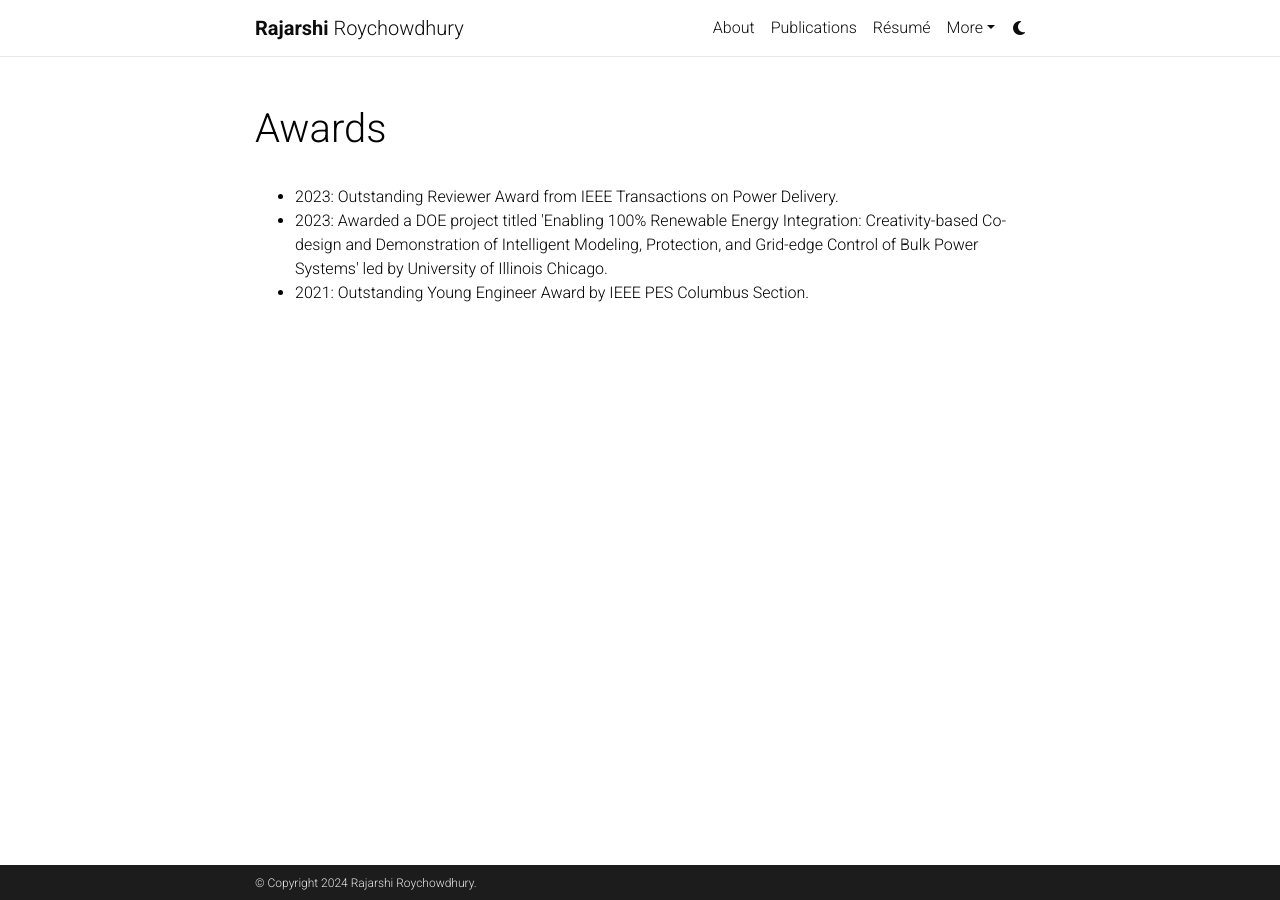
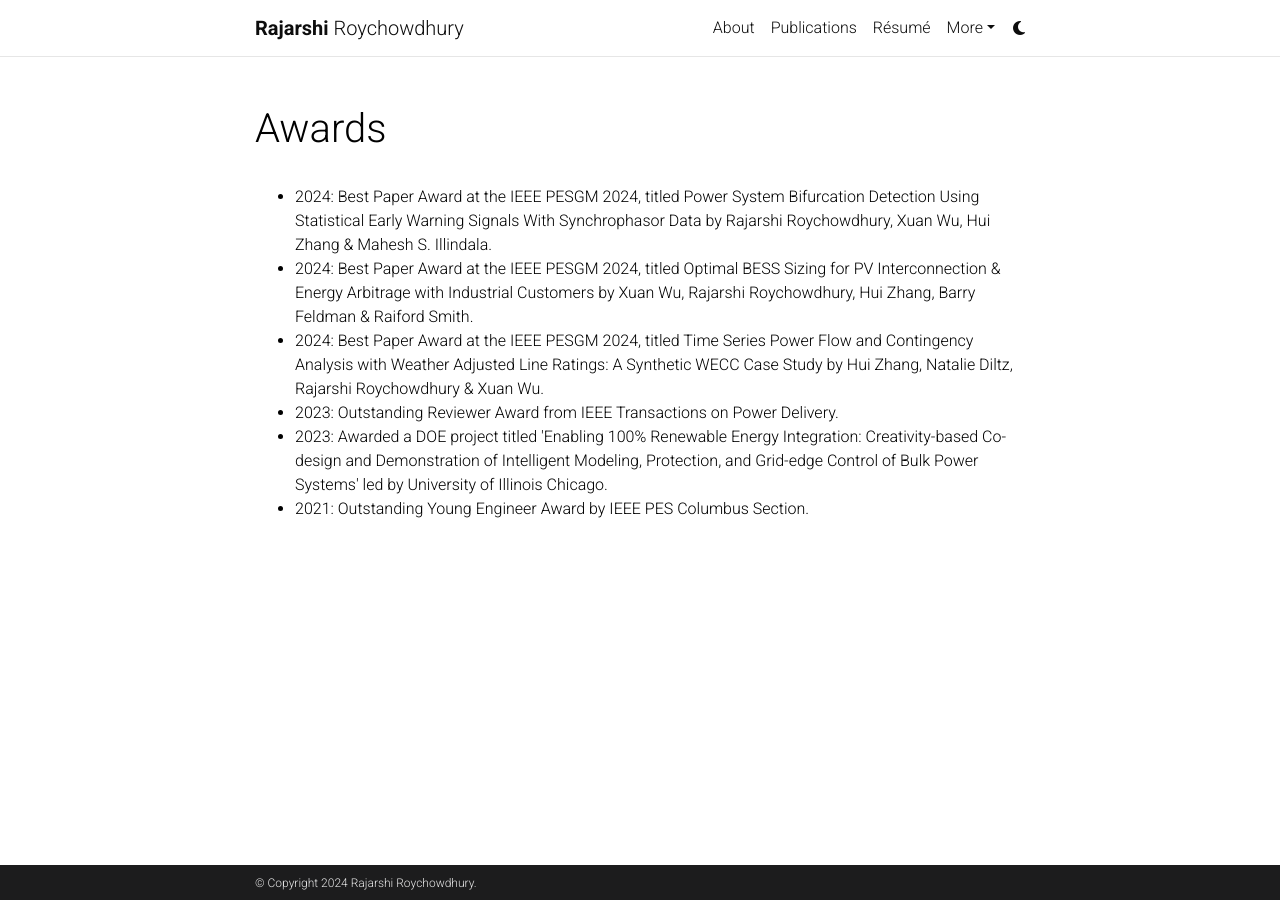
Before and after one commit to rajarshiroychowdhury/rajarshiroychowdhury.github.io, a Jekyll site: the page built from _pages/awards.md, in a window 1280 px wide. Built offline with Jekyll 4.4.1, drawn with Linux system fonts in a browser that asks for light colours; full-size pictures stand in for the smaller copies a plugin makes; comment, search, counter and statistics services are not loaded; a style sheet for code colours, icons or effects is not loaded.

Commit message:
news and awards updates

```diff
--- a/_pages/awards.md
+++ b/_pages/awards.md
@@ -8,6 +8,9 @@ nav_order: 4
 ---
 
 <ul>
+  <li>2024: Best Paper Award at the IEEE PESGM 2024, titled Power System Bifurcation Detection Using Statistical Early Warning Signals With Synchrophasor Data by Rajarshi Roychowdhury, Xuan Wu, Hui Zhang & Mahesh S. Illindala. </li>
+  <li>2024: Best Paper Award at the IEEE PESGM 2024, titled Optimal BESS Sizing for PV Interconnection & Energy Arbitrage with Industrial Customers by Xuan Wu, Rajarshi Roychowdhury, Hui Zhang, Barry Feldman & Raiford Smith. </li>
+  <li>2024: Best Paper Award at the IEEE PESGM 2024, titled Time Series Power Flow and Contingency Analysis with Weather Adjusted Line Ratings: A Synthetic WECC Case Study by Hui Zhang, Natalie Diltz, Rajarshi Roychowdhury & Xuan Wu. </li>
   <li>2023: Outstanding Reviewer Award from IEEE Transactions on Power Delivery.</li>
   <li>2023: Awarded a DOE project titled 'Enabling 100% Renewable Energy Integration: Creativity-based Co-design and Demonstration of Intelligent Modeling, Protection, and Grid-edge Control of Bulk Power Systems' led by University of Illinois Chicago.</li>
   <li>2021: Outstanding Young Engineer Award by IEEE PES Columbus Section.</li>
```
Also changed, not shown: _news/IEEE_PESGM_2024_Best Paper Awards.md (added, +14 -0 lines), _news/IEEE_PESGM_2024_Panel.md (added, +14 -0 lines), _news/IEEE_PESGM_2024_Tutorial.md (added, +14 -0 lines).
